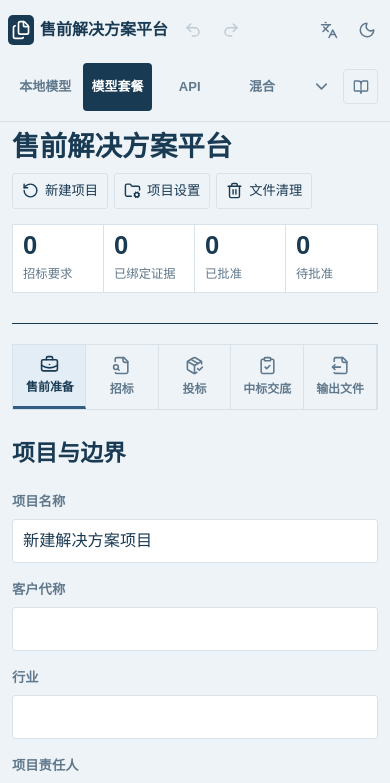
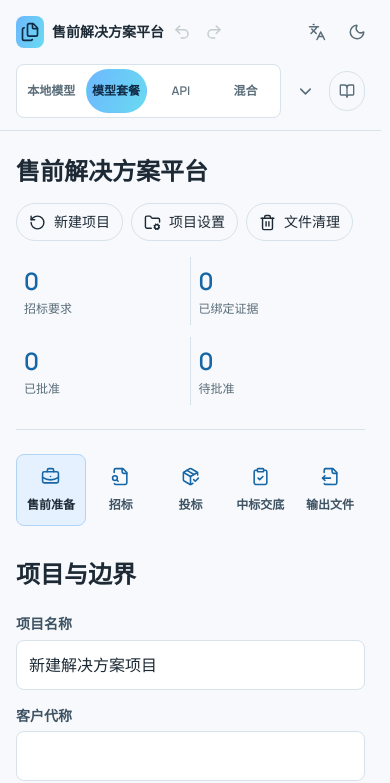
Before and after one commit to cavwic/cavwic-solutions-lab, an Astro site: page / in a window 390 px wide. Shown: the top 783 px of the page. Built offline with nearby package versions, Linux system fonts and the light colour scheme; Astro itself is replaced by a stand-in of ours.

Commit message:
Align bilingual presales workspace with portfolio design

```diff
--- a/src/components/ModelControls.tsx
+++ b/src/components/ModelControls.tsx
@@ -310,7 +310,7 @@ export default function ModelControls({ locale, busy = false, toolbarTarget }: {
         {dirty && <small>{t.unsaved}</small>}
       </div>
       <button type="button" className={`model-expand-toggle${expanded ? " expanded" : ""}`} aria-label={expanded ? t.close : t.open} title={expanded ? t.close : t.open} aria-expanded={expanded} aria-controls="workbench-model-settings" disabled={locked} onClick={() => { setExpanded(!expanded); if (!expanded) window.requestAnimationFrame(() => section.current?.scrollIntoView({ behavior: "smooth", block: "start" })); }}><ChevronDown size={19}/></button>
-      <button type="button" className="model-skills-button" data-testid="import-skills" disabled={locked} title={t.skillsHint} onClick={() => setSkillsOpen(true)}><BookOpen size={16}/><span>{t.importSkills}</span></button>
+      <button type="button" className="model-skills-button" data-testid="import-skills" aria-label={t.importSkills} disabled={locked} title={t.skillsHint} onClick={() => setSkillsOpen(true)}><BookOpen size={16}/><span>{t.importSkills}</span></button>
       </div>
     </>, toolbarTarget)}
     <section className="model-controls" id="workbench-model-controls" data-testid="model-controls" ref={section} aria-label={t.channels} hidden={!expanded}>
--- a/src/layouts/BaseLayout.astro
+++ b/src/layouts/BaseLayout.astro
@@ -1,13 +1,14 @@
 ---
 import { Files, Languages, Moon, Redo2, Sun, Undo2 } from "@lucide/astro";
 import "../styles/global.css";
+import "../styles/workspace-refresh.css";
 const titleZh = "售前解决方案平台";
 const titleEn = "Presales Solution Platform";
 const base = import.meta.env.BASE_URL.replace(/\/$/, "");
 const href = (path: string) => `${base}${path}`;
 ---
 <!doctype html>
-<html lang="zh-CN" data-locale="zh" data-ui-baseline="presales-1.6.0-web">
+<html lang="zh-CN" data-locale="zh" data-ui-baseline="presales-1.6.0-web" data-workspace-design="blueprint">
   <head>
     <meta charset="UTF-8"/>
     <meta name="viewport" content="width=device-width, initial-scale=1"/>
--- /dev/null
+++ b/src/styles/workspace-refresh.css
@@ -0,0 +1,202 @@
+@font-face {
+  font-family: Manrope;
+  src: url('../assets/Manrope-Variable.ttf') format('truetype');
+  font-weight: 400 700;
+  font-style: normal;
+  font-display: swap;
+}
+
+:root[data-workspace-design="blueprint"] {
+  --ink: #1d2a35;
+  --ink-2: #3d5262;
+  --soft: #5a6d79;
+  --paper: #f7f9fc;
+  --surface: #ffffff;
+  --surface-2: #edf3f8;
+  --line: #d7e2ea;
+  --line-strong: #94adbf;
+  --signal: #1766a5;
+  --teal: var(--signal);
+  --blue: var(--signal);
+  --primary: #1766a5;
+  --on-primary: #ffffff;
+  --hover: #e9f3ff;
+  --status-surface: var(--paper);
+  --status-ink: var(--ink);
+  --status-accent: var(--signal);
+  --accent-soft: #e5f1ff;
+  --accent-line: #b0d4f5;
+  --action-ink: #102b46;
+  --action-gradient: linear-gradient(110deg, #6db8ff, #69daf0);
+  --action-hover: linear-gradient(110deg, #8fcaff, #92e5f4);
+  --display: Manrope, "Microsoft YaHei UI", "PingFang SC", sans-serif;
+  --body: var(--display);
+  --page-gutter: 24px;
+  --content: min(1600px, calc(100% - 2 * var(--page-gutter)));
+  --motion: cubic-bezier(0.22, 1, 0.36, 1);
+  font-size: 16px;
+  scrollbar-gutter: stable;
+}
+
+:root[data-workspace-design="blueprint"][data-theme="dark"] {
+  --ink: #f0f6fa;
+  --ink-2: #d0dce5;
+  --soft: #b4c5cf;
+  --paper: #181818;
+  --surface: #1f1f1f;
+  --surface-2: #272727;
+  --line: #35414b;
+  --line-strong: #718795;
+  --signal: #8fcaff;
+  --primary: #8fcaff;
+  --on-primary: #102b46;
+  --hover: #272727;
+  --accent-soft: #252e38;
+  --accent-line: #4a6e8c;
+}
+
+[data-workspace-design="blueprint"] body { font-size: 16px; line-height: 24px; }
+[data-workspace-design="blueprint"] :is(h1,h2,h3,h4,strong) { font-family: var(--display); font-weight: 600; letter-spacing: 0; }
+[data-workspace-design="blueprint"] :is(h1,h2,h3,h4) { text-wrap: balance; }
+[data-workspace-design="blueprint"] :is(p,li) { text-wrap: pretty; }
+[data-workspace-design="blueprint"] :is(button,a,input,select,textarea) { transition: color 200ms var(--motion), background-color 200ms var(--motion), border-color 200ms var(--motion), opacity 200ms var(--motion), transform 500ms var(--motion); }
+[data-workspace-design="blueprint"] button:not(:disabled):active { transform: translateY(1px); }
+[data-workspace-design="blueprint"] :focus-visible { outline: 2px solid var(--signal); outline-offset: 4px; }
+[data-workspace-design="blueprint"] input:where(:not([type="checkbox"]):not([type="radio"])),
+[data-workspace-design="blueprint"] :is(select,textarea,.localized-temporal-input) { min-height: 48px; padding: 12px; border-color: var(--line); border-radius: 8px; font-size: 16px; line-height: 24px; }
+[data-workspace-design="blueprint"] :is(input,select,textarea):hover:not(:disabled) { border-color: var(--line-strong); }
+[data-workspace-design="blueprint"] .localized-temporal-input > input { min-height: 0; padding: 0; }
+[data-workspace-design="blueprint"] .localized-temporal-input > span { line-height: 24px; }
+[data-workspace-design="blueprint"] .confirmable-textarea textarea { padding-right: 112px; }
+[data-workspace-design="blueprint"] :is(.field > span,.model-control-field,.model-control-field > span) { color: var(--ink-2); font-size: 14px; line-height: 20px; font-weight: 600; }
+
+[data-workspace-design="blueprint"] .lab-header { min-height: 64px; grid-template-rows: minmax(64px,auto) auto; padding-left: max(24px,calc((100% - 1600px) / 2)); column-gap: 16px; background: var(--paper); }
+[data-workspace-design="blueprint"] .lab-brand { gap: 12px; font-size: 16px; line-height: 24px; }
+[data-workspace-design="blueprint"] .lab-brand > span { width: 36px; height: 36px; border-radius: 8px; color: var(--action-ink); background: var(--action-gradient); }
+[data-workspace-design="blueprint"] .global-history-controls { gap: 4px; }
+[data-workspace-design="blueprint"] .lab-header .global-header-control { min-width: 40px; height: 40px; padding: 8px 12px; border-radius: 8px; font-size: 14px; line-height: 20px; font-weight: 600; }
+[data-workspace-design="blueprint"] .workbench-header-settings { padding-bottom: 12px; padding-right: max(24px,calc((100% - 1600px) / 2)); }
+[data-workspace-design="blueprint"] .workbench-header-settings .model-provider-strip { gap: 8px; min-height: 48px; }
+[data-workspace-design="blueprint"] .model-mode-options { padding: 4px; gap: 4px; border: 1px solid var(--line); border-radius: 9999px; background: var(--surface); }
+[data-workspace-design="blueprint"] .model-mode-options button { min-height: 36px; padding: 8px 12px; border-radius: 9999px; font-size: 14px; line-height: 20px; font-weight: 600; }
+[data-workspace-design="blueprint"] .model-mode-options button.active { color: var(--action-ink); background: var(--action-gradient); }
+[data-workspace-design="blueprint"] .model-current-summary { font-size: 14px; line-height: 20px; }
+[data-workspace-design="blueprint"] .workbench-header-settings .model-current-summary { max-width: 240px; }
+[data-workspace-design="blueprint"] .model-skills-button { min-height: 40px; padding: 8px 16px; border-radius: 9999px; font-size: 14px; line-height: 20px; font-weight: 600; }
+[data-workspace-design="blueprint"] .model-expand-toggle { min-width: 32px; height: 36px; border-radius: 9999px; }
+
+[data-workspace-design="blueprint"] .solution-app { --detail-rem: 1.125rem; --control-rem: 1rem; --control-line-height: 1.5; font-size: 16px; }
+[data-workspace-design="blueprint"] .project-header { grid-template-columns: minmax(0,1fr) minmax(400px,.85fr); gap: 32px; padding: 24px 0; border-color: var(--line); }
+[data-workspace-design="blueprint"] .project-header h1 { margin: 0; font-size: 36px; line-height: 40px; }
+[data-workspace-design="blueprint"] .project-header .workspace-toolbar { gap: 8px; margin-top: 16px; }
+[data-workspace-design="blueprint"] .project-header .workspace-toolbar button { min-height: 36px; gap: 8px; padding: 8px 16px; border-radius: 9999px; font-size: 14px; line-height: 20px; }
+[data-workspace-design="blueprint"] .header-metrics { grid-template-columns: repeat(4,minmax(0,1fr)); border: 0; background: transparent; }
+[data-workspace-design="blueprint"] .header-metrics div { min-height: 72px; align-content: start; padding: 8px 16px; border-color: var(--line); }
+[data-workspace-design="blueprint"] .header-metrics strong { color: var(--signal); font-size: 30px; line-height: 36px; font-variant-numeric: tabular-nums; }
+[data-workspace-design="blueprint"] .header-metrics span { margin-top: 4px; font-size: 14px; line-height: 20px; }
+[data-workspace-design="blueprint"] .workspace-shell { grid-template-columns: 208px minmax(0,1fr); gap: 32px; margin-top: 32px; }
+[data-workspace-design="blueprint"] .stage-rail { border: 0; }
+[data-workspace-design="blueprint"] .stage-rail > button { min-height: 64px; grid-template-columns: 28px 20px minmax(0,1fr) 16px; gap: 12px; margin-bottom: 8px; padding: 12px; color: var(--ink-2); border: 1px solid transparent; border-radius: 8px; }
+[data-workspace-design="blueprint"] .stage-rail > button > span { display: grid; width: 28px; height: 28px; place-items: center; border-radius: 9999px; background: var(--surface-2); color: var(--soft); font-family: var(--body); font-size: 12px; line-height: 16px; font-variant-numeric: tabular-nums; }
+[data-workspace-design="blueprint"] .stage-rail > button strong { font-size: 14px; line-height: 20px; }
+[data-workspace-design="blueprint"] .stage-rail > button.active { padding-left: 12px; color: var(--ink); border: 1px solid var(--accent-line); background: var(--accent-soft); }
+[data-workspace-design="blueprint"] .stage-rail > button.active > span { color: var(--action-ink); background: var(--action-gradient); }
+[data-workspace-design="blueprint"] .stage-rail > button:hover:not(.active) { background: var(--surface-2); }
+[data-workspace-design="blueprint"] .stage-rail > button > svg:first-of-type { color: var(--signal); }
+[data-workspace-design="blueprint"] .rail-status { margin-top: 24px; padding: 24px 12px 0; border-top: 1px solid var(--line); background: transparent; }
+[data-workspace-design="blueprint"] .rail-status > p { font-size: 12px; line-height: 16px; }
+[data-workspace-design="blueprint"] .rail-status strong { margin: 8px 0 16px; font-size: 24px; line-height: 32px; }
+[data-workspace-design="blueprint"] .rail-status span { font-size: 14px; line-height: 20px; }
+[data-workspace-design="blueprint"] .field-grid { gap: 24px; }
+[data-workspace-design="blueprint"] :is(.section-heading h2,.pane-title h2,.skill-downloads h2) { font-size: 24px; line-height: 32px; }
+[data-workspace-design="blueprint"] :is(.section-heading,.pane-title) { margin-bottom: 24px; gap: 24px; }
+[data-workspace-design="blueprint"] :is(.work-section + .work-section,.project-settings-panel,.presales-rounds,.presales-round-head span,.presales-round > div) { border-color: var(--line); }
+[data-workspace-design="blueprint"] :is(.work-section + .work-section,.project-settings-panel) { padding-top: 32px; }
+[data-workspace-design="blueprint"] .work-section { padding-bottom: 32px; }
+[data-workspace-design="blueprint"] .round-cell-label { font-size: 14px; line-height: 20px; }
+[data-workspace-design="blueprint"] :is(.presales-round > div,.requirement-editor) { padding: 16px; }
+
+[data-workspace-design="blueprint"] :is(.command-button,.file-command,.inline-command,.output-actions button,.output-export-actions button,.project-path-actions button,.project-directory-utilities button,.model-secondary-button,.model-save-button,.skill-manager-button,.skill-manager-import-tabs > button,.settings-page-actions a,.settings-save,.settings-provider-tabs button) { min-height: 40px; padding: 8px 16px; border-radius: 9999px; font-size: 14px; line-height: 20px; font-weight: 600; }
+[data-workspace-design="blueprint"] :is(.generate-command,.primary-export,.settings-save,.model-save-button,.skill-manager-primary,.model-choice-dialog .model-choice-primary) { min-height: 44px; padding: 8px 24px; color: var(--action-ink); border-color: transparent; border-radius: 9999px; background: var(--action-gradient); font-size: 16px; line-height: 24px; font-weight: 600; }
+[data-workspace-design="blueprint"] :is(.generate-command,.primary-export,.settings-save,.model-save-button,.skill-manager-primary,.model-choice-dialog .model-choice-primary):hover:not(:disabled) { color: var(--action-ink); border-color: transparent; background: var(--action-hover); }
+[data-workspace-design="blueprint"] :is(.command-button,.file-command,.inline-command,.project-header .workspace-toolbar button):hover:not(:disabled) { color: var(--signal); border-color: var(--accent-line); background: var(--accent-soft); }
+[data-workspace-design="blueprint"] :is(.icon-command,.row-delete,.model-expand-toggle,.model-choice-dialog > div > button) { border-radius: 9999px; }
+[data-workspace-design="blueprint"] :is(.icon-command,.row-delete) { min-width: 36px; min-height: 36px; }
+[data-workspace-design="blueprint"] :is(button:disabled,.file-command:has(input:disabled)) { cursor: not-allowed; }
+[data-workspace-design="blueprint"] .model-controls { margin-bottom: 24px; border: 0; border-bottom: 1px solid var(--line); border-radius: 0; background: transparent; }
+[data-workspace-design="blueprint"] .model-settings-inline { padding: 24px 0; }
+[data-workspace-design="blueprint"] .model-settings-inline h2 { font-size: 24px; line-height: 32px; }
+[data-workspace-design="blueprint"] :is(.model-channel-card,.skill-manager-dialog,.model-choice-dialog,.file-cleanup-dialog) { border-color: var(--line); border-radius: 8px; }
+[data-workspace-design="blueprint"] .model-channel-card { padding: 24px; background: var(--surface); }
+[data-workspace-design="blueprint"] :is(.model-channel-card h3,.model-routing h3,.skill-manager-header h2) { font-size: 18px; line-height: 28px; }
+[data-workspace-design="blueprint"] :is(.model-settings-inline p,.model-control-field small,.model-settings-notice,.model-settings-inline > header > span) { font-size: 14px; line-height: 20px; }
+[data-workspace-design="blueprint"] :is(.skill-manager-dialog,.file-cleanup-dialog) { --detail-rem: 1.125rem; --control-rem: 1rem; font-size: 16px; }
+[data-workspace-design="blueprint"] .skill-manager-import { padding: 0 0 24px; border: 0; border-bottom: 1px solid var(--line); border-radius: 0; background: transparent; }
+[data-workspace-design="blueprint"] .skill-manager-import-tabs > button[aria-selected="true"] { color: var(--action-ink); background: var(--action-gradient); border-color: transparent; }
+[data-workspace-design="blueprint"] :is(.skill-manager-workspace h3,.skill-manager-detail-heading h4) { font-size: 16px; line-height: 24px; }
+[data-workspace-design="blueprint"] .skill-manager-content { font-size: 14px; line-height: 24px; }
+[data-workspace-design="blueprint"] .empty-state { border-color: var(--line); border-radius: 8px; }
+[data-workspace-design="blueprint"] .workbench-notice { border-radius: 8px; font-size: 14px; line-height: 20px; }
+
+@media (max-width: 1180px) {
+  [data-workspace-design="blueprint"] .project-header { grid-template-columns: 1fr; gap: 24px; }
+  [data-workspace-design="blueprint"] .workspace-shell { grid-template-columns: 192px minmax(0,1fr); gap: 24px; }
+  [data-workspace-design="blueprint"] .header-metrics div { padding: 8px 16px; }
+}
+
+@media (max-width: 820px) {
+  :root[data-workspace-design="blueprint"] { --page-gutter: 16px; }
+  [data-workspace-design="blueprint"] .lab-header { padding-left: 16px; column-gap: 8px; }
+  [data-workspace-design="blueprint"] .lab-header-leading { gap: 8px; }
+  [data-workspace-design="blueprint"] .lab-header .global-header-control { width: 36px; min-width: 36px; height: 40px; padding: 0; }
+  [data-workspace-design="blueprint"] .workbench-header-settings { padding-right: 16px; }
+  [data-workspace-design="blueprint"] .solution-app { --sticky-content-top: calc(var(--toolbar-height,64px) + 24px); }
+  [data-workspace-design="blueprint"] .project-header { position: static; gap: 16px; padding: 24px 0; }
+  [data-workspace-design="blueprint"] .project-header h1 { font-size: 30px; line-height: 36px; }
+  [data-workspace-design="blueprint"] .header-metrics { grid-template-columns: repeat(4,minmax(0,1fr)); }
+  [data-workspace-design="blueprint"] .header-metrics div { min-height: 64px; padding: 8px; }
+  [data-workspace-design="blueprint"] .header-metrics strong { font-size: 24px; line-height: 32px; }
+  [data-workspace-design="blueprint"] .header-metrics span { font-size: 12px; line-height: 16px; }
+  [data-workspace-design="blueprint"] .workspace-shell { display: block; margin-top: 24px; }
+  [data-workspace-design="blueprint"] .stage-rail { display: grid; grid-template-columns: repeat(5,minmax(56px,1fr)); gap: 4px; margin-bottom: 32px; border: 0; }
+  [data-workspace-design="blueprint"] .stage-rail > button { grid-template-columns: 1fr; min-height: 72px; margin: 0; padding: 8px 4px; gap: 4px; border: 1px solid transparent; }
+  [data-workspace-design="blueprint"] .stage-rail > button.active { padding-left: 4px; border: 1px solid var(--accent-line); }
+  [data-workspace-design="blueprint"] .stage-rail > button > span { display: none; }
+  [data-workspace-design="blueprint"] .stage-rail > button strong { font-size: 12px; line-height: 16px; }
+  [data-workspace-design="blueprint"] .field-grid { gap: 16px; }
+  [data-workspace-design="blueprint"] .model-channel-card { padding: 16px; }
+}
+
+@media (max-width: 520px) {
+  [data-workspace-design="blueprint"] .lab-brand { gap: 8px; font-size: 14px; line-height: 20px; }
+  [data-workspace-design="blueprint"] .lab-brand > span { width: 28px; height: 32px; }
+  [data-workspace-design="blueprint"] .lab-brand strong { max-width: 128px; overflow: visible; text-overflow: clip; white-space: normal; text-wrap: balance; }
+  [data-workspace-design="blueprint"] .lab-header-leading { gap: 4px; }
+  [data-workspace-design="blueprint"] .lab-header .global-history-control { width: 28px; min-width: 28px; }
+  [data-workspace-design="blueprint"] .workbench-header-settings .model-mode-options { min-width: 0; flex: 1; border-radius: 8px; }
+  [data-workspace-design="blueprint"] .workbench-header-settings .model-mode-options button { min-width: 0; min-height: 44px; padding: 4px; font-size: 12px; line-height: 16px; }
+  [data-workspace-design="blueprint"] .workbench-header-settings .model-mode-options button span { line-height: 16px; }
+  [data-workspace-design="blueprint"] .workbench-header-settings .model-skills-button { width: 36px; height: 40px; min-width: 36px; padding: 0; }
+  [data-workspace-design="blueprint"] .project-header h1 { font-size: 24px; line-height: 32px; }
+  [data-workspace-design="blueprint"] .project-header .workspace-toolbar button { padding: 8px 12px; }
+  [data-workspace-design="blueprint"] .header-metrics { grid-template-columns: repeat(2,minmax(0,1fr)); row-gap: 12px; }
+  [data-workspace-design="blueprint"] .header-metrics div:nth-child(2) { border-right: 0; }
+  [data-workspace-design="blueprint"] .stage-rail { grid-template-columns: repeat(5,minmax(0,1fr)); gap: 0; }
+  [data-workspace-design="blueprint"] .stage-rail > button { padding-right: 2px; padding-left: 2px; }
+  [data-workspace-design="blueprint"] .stage-rail > button.active { padding-left: 2px; }
+  [data-workspace-design="blueprint"] :is(.action-command-row .generate-command,.bulk-action-row .generate-command) { padding: 8px 12px; font-size: 14px; line-height: 20px; }
+  [data-workspace-design="blueprint"] .model-choice-dialog > div > button { white-space: normal; }
+}
+
+@media (max-width: 360px) {
+  [data-workspace-design="blueprint"] .project-header .workspace-toolbar button { padding-right: 8px; padding-left: 8px; }
+}
+
+@media (prefers-reduced-motion: reduce) {
+  [data-workspace-design="blueprint"] *, [data-workspace-design="blueprint"] *::before, [data-workspace-design="blueprint"] *::after { transition-duration: 0ms !important; animation: none !important; }
+}
+
+@media print {
+  [data-workspace-design="blueprint"] .project-header { position: static; }
+  [data-workspace-design="blueprint"] body { background: #ffffff; }
+}
```
Also changed, not shown: public/fonts/Manrope-OFL.txt (added, +93 -0 lines), src/assets/Manrope-Variable.ttf (added).
